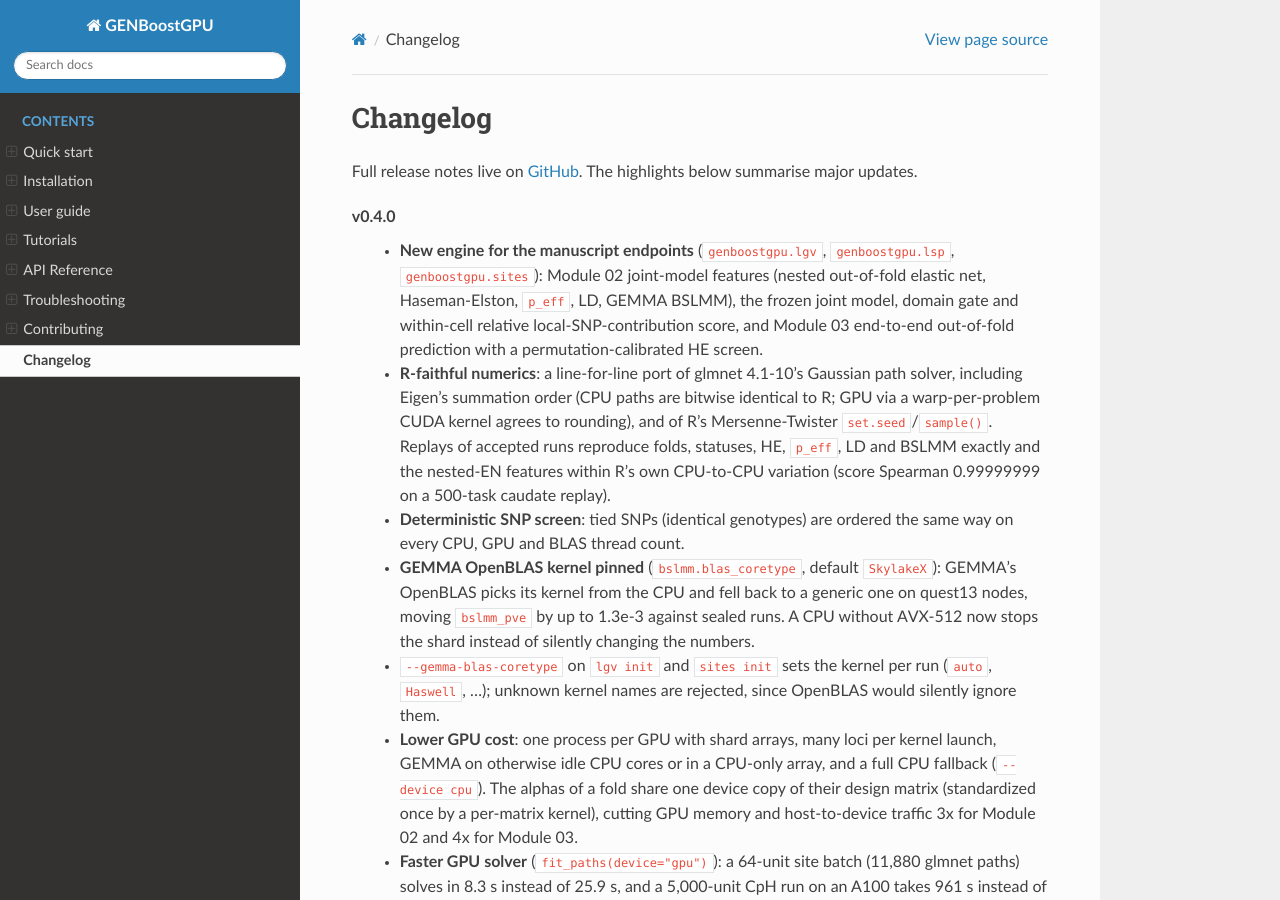
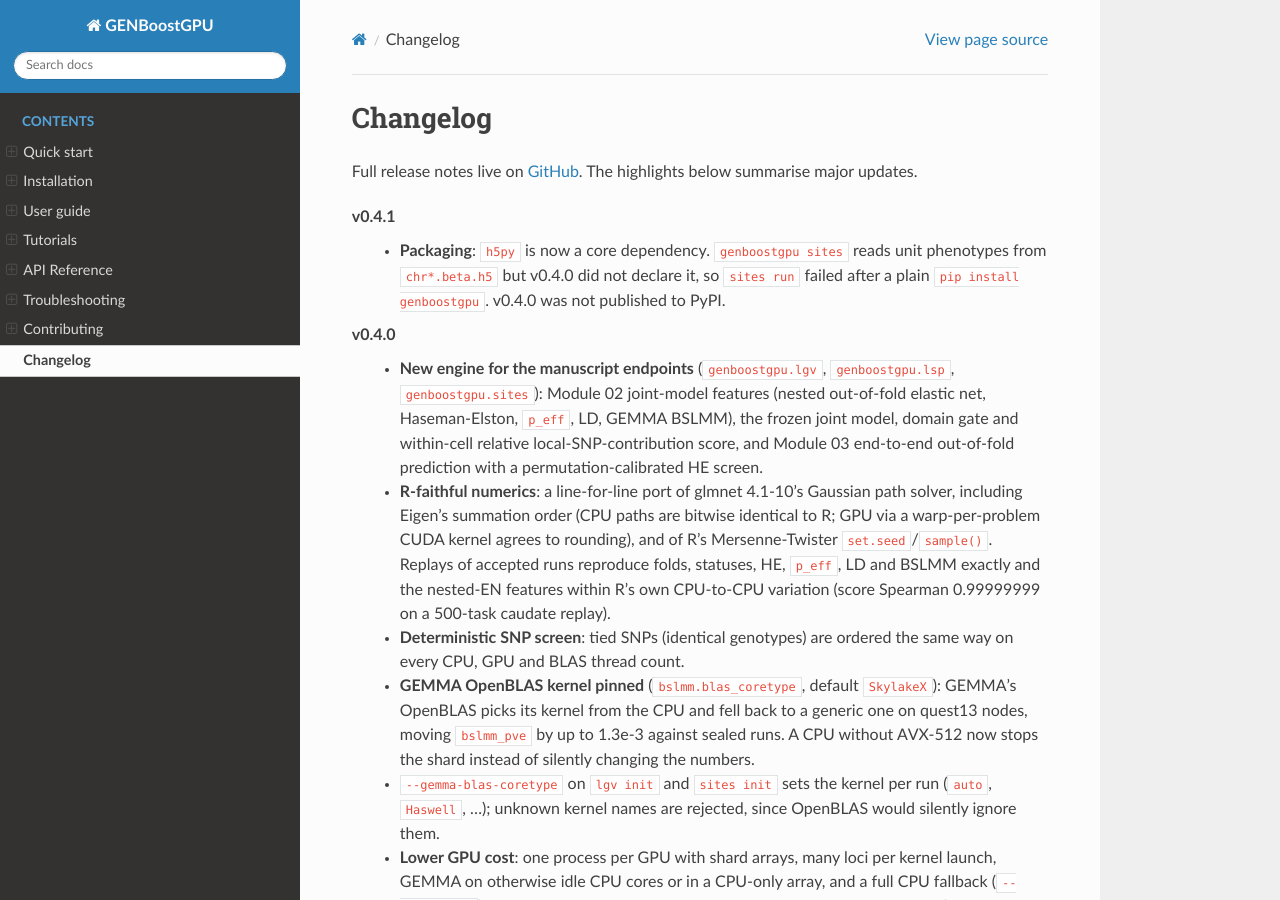
Before and after one commit to heart-gen/GENBoostGPU, a Sphinx documentation site: the page built from docs/changelog.rst, in a window 1280 px wide and 900 px high. Built offline with Sphinx 7.4.7 and the Read the Docs theme 3.1.0, drawn with Linux system fonts in a browser that asks for light colours.

Commit message:
Declare h5py as a core dependency for site runs
genboostgpu sites reads unit phenotypes from chr*.beta.h5, but h5py was
never declared, so sites run failed after a plain pip install. Add it to
the core dependencies and note the fix under v0.4.1 in the changelog.

```diff
--- a/docs/changelog.rst
+++ b/docs/changelog.rst
@@ -3,6 +3,12 @@ Changelog
 
 Full release notes live on `GitHub <https://github.com/heart-gen/GENBoostGPU/releases>`_.
 The highlights below summarise major updates.
+
+v0.4.1
+   * **Packaging**: ``h5py`` is now a core dependency. ``genboostgpu sites``
+     reads unit phenotypes from ``chr*.beta.h5`` but v0.4.0 did not declare
+     it, so ``sites run`` failed after a plain ``pip install genboostgpu``.
+     v0.4.0 was not published to PyPI.
 
 v0.4.0
    * **New engine for the manuscript endpoints** (``genboostgpu.lgv``,
--- a/pyproject.toml
+++ b/pyproject.toml
@@ -25,6 +25,8 @@ pandas = ">=2.0,<3.0.0"
 scipy = ">=1.10"
 pyarrow = ">=23.0.1"
 numba = ">=0.59,<0.62"
+# Site-level unit phenotypes (chr*.beta.h5)
+h5py = ">=3.10"
 # PLINK 2 (.pgen) genotypes
 pgenlib = {version = ">=0.91", optional = true}
 # GPU solver (CUDA 12)
```
Also changed, not shown: 1 other file.
